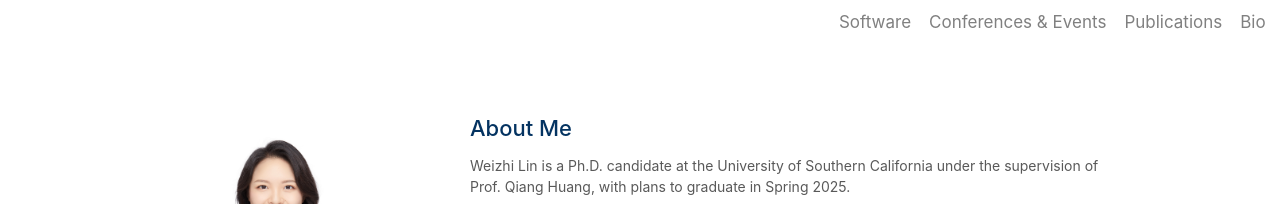
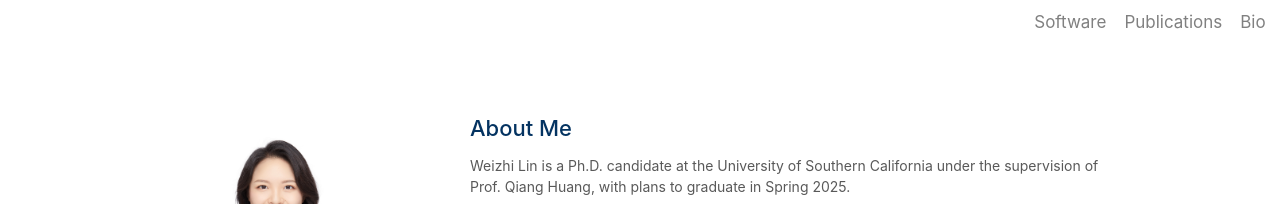
Before and after one commit to weizhi-lin/weizhi-lin.github.io, a Jekyll site: the page built from index.md, in a window 1280 px wide. Shown: the top 204 px of the page. Built offline with Jekyll 4.4.1, drawn with Linux system fonts in a browser that asks for light colours; a style sheet for code colours, icons or effects is not loaded.

Commit message:
Update navigation.yml

```diff
--- a/_data/navigation.yml
+++ b/_data/navigation.yml
@@ -9,8 +9,5 @@ main:
   - title: "Publications"
     url: ./#publications
 
-  - title: "Conferences & Events"
-    url: ./#conferences
-
   - title: "Software"
     url: ./#software
```
